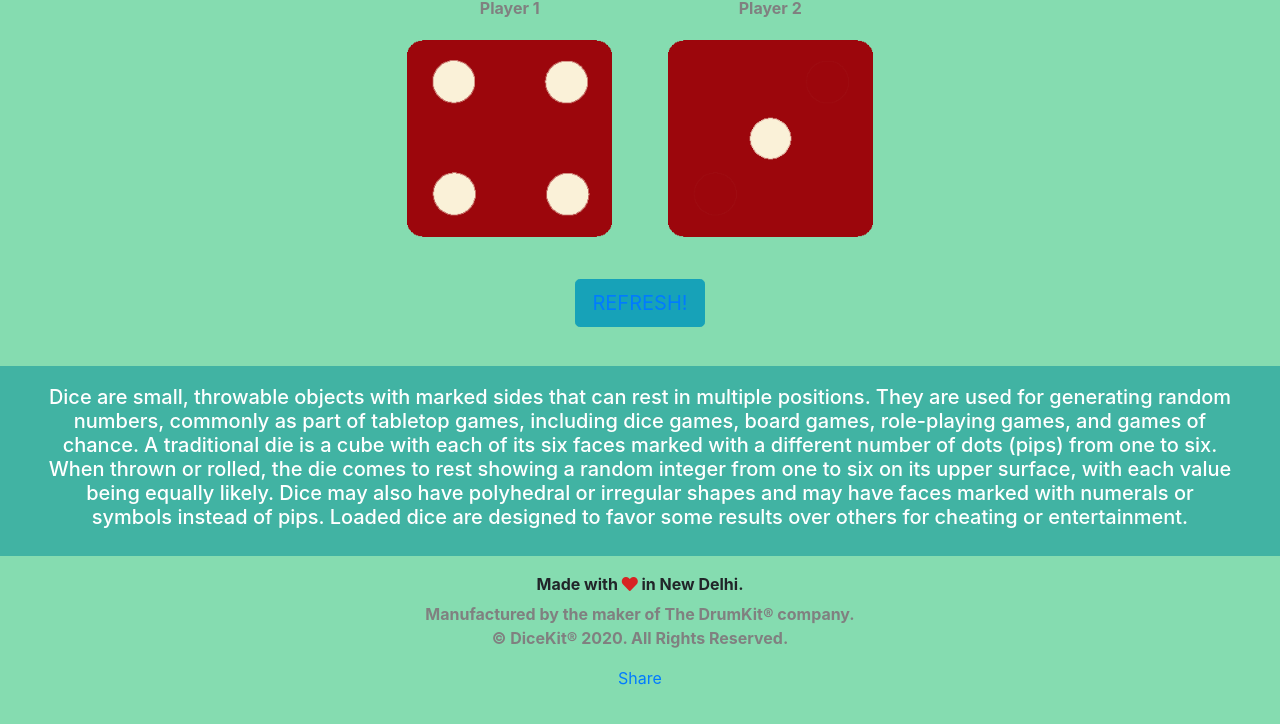
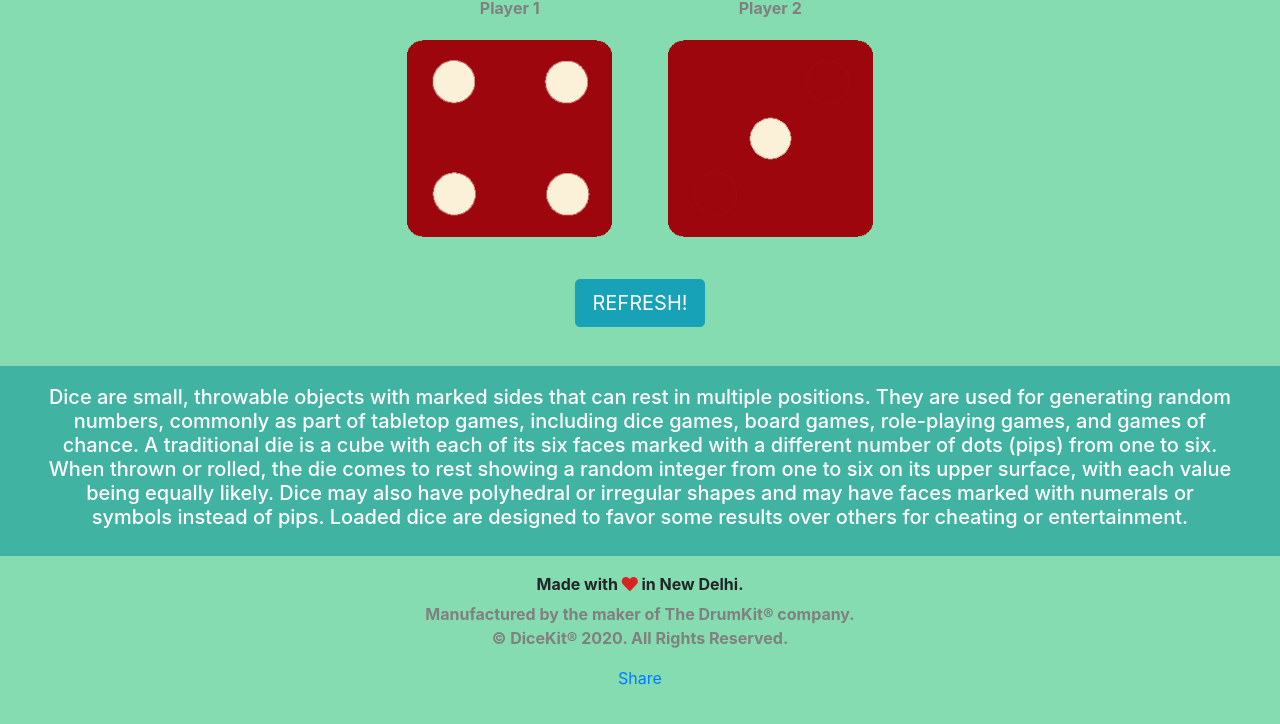
Before and after one commit to dicekit/main, a plain HTML site: page index.html in a window 1280 px wide. Shown: the part 116-840 px from the top of the page. Drawn offline with nearby package versions, Linux system fonts and the light colour scheme.

Commit message:
index.html updated.

```diff
--- a/index.html
+++ b/index.html
@@ -76,7 +76,7 @@
 
     <section id="main1">
 
-      <button type="button" class="btn btn-info btn-lg"><a href="https://dicekit.github.io/main/">REFRESH!</a></button>
+      <a href="https://dicekit.github.io/main/" class="btn btn-info btn-lg">REFRESH!</a>
 
     </section>
 
```
